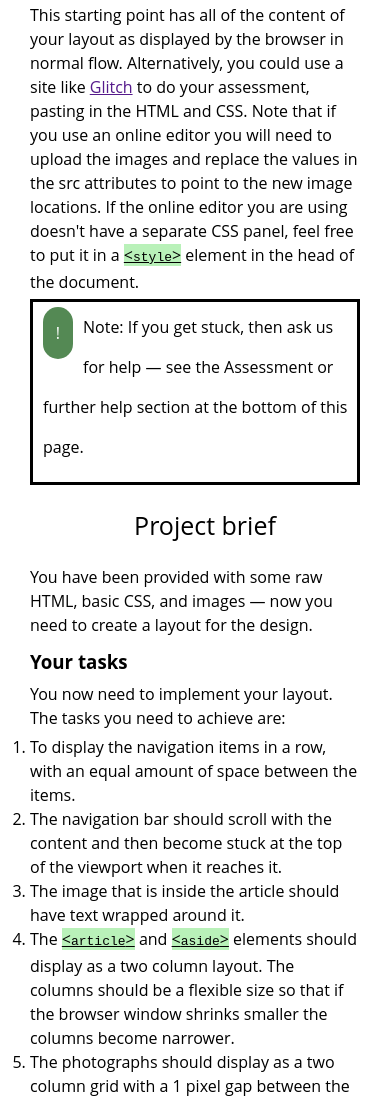
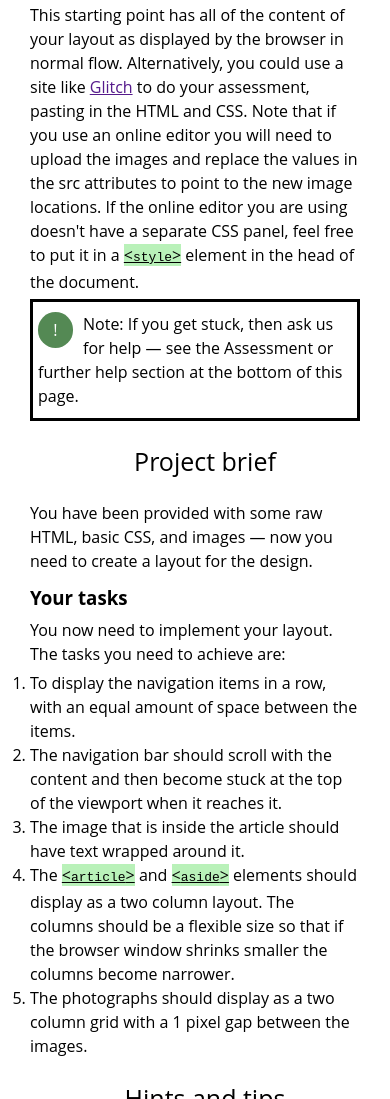
Before and after one commit to jdhilts/technical-document, a plain HTML site: page index.html in a window 390 px wide. Shown: the part 1579-2678 px from the top of the page. Drawn offline with Linux system fonts and the light colour scheme.

Commit message:
@media tweak.

```diff
--- a/styles.css
+++ b/styles.css
@@ -40,7 +40,6 @@ html, body {
 }
 
 main {
-  display: absolute;
   height: auto;
   padding-bottom: 1rem;
 }
@@ -154,6 +153,16 @@ img {
   margin-top: 20px;
   margin-bottom: 20px;
 }
+
+#note {
+  line-height: 1.5em;
+  padding: 5px;
+}
+
+#note-exm {
+  width: 35px;
+  border-radius: 30px;
+}
 }
 
 @media (min-width: 600px) {
@@ -198,3 +207,9 @@ img {
     border-radius: 30px;
   }
 }
+
+@media (min-width: 1168px) {
+  main {
+    margin-right: 264.25px;
+  }
+}
```
